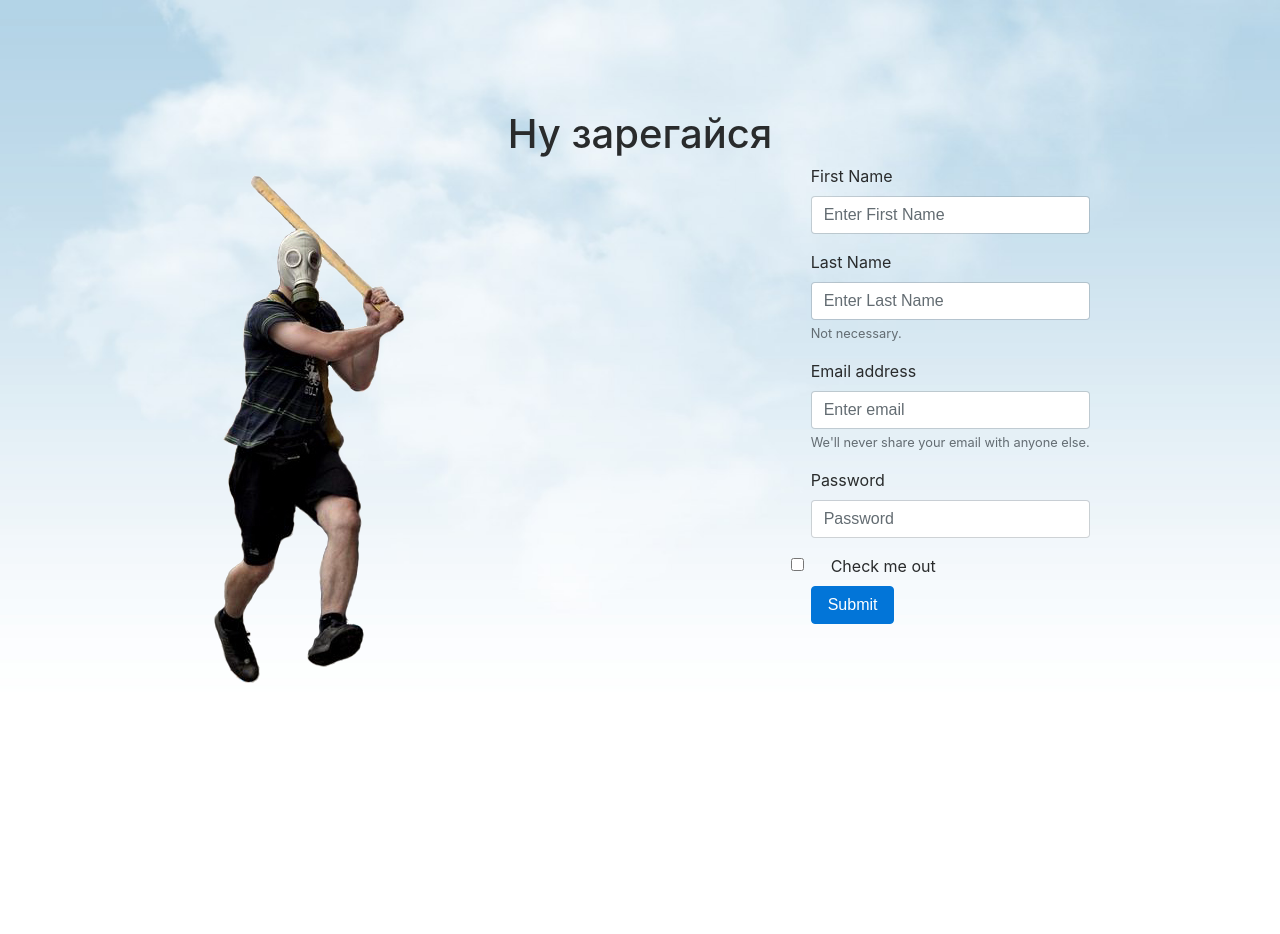
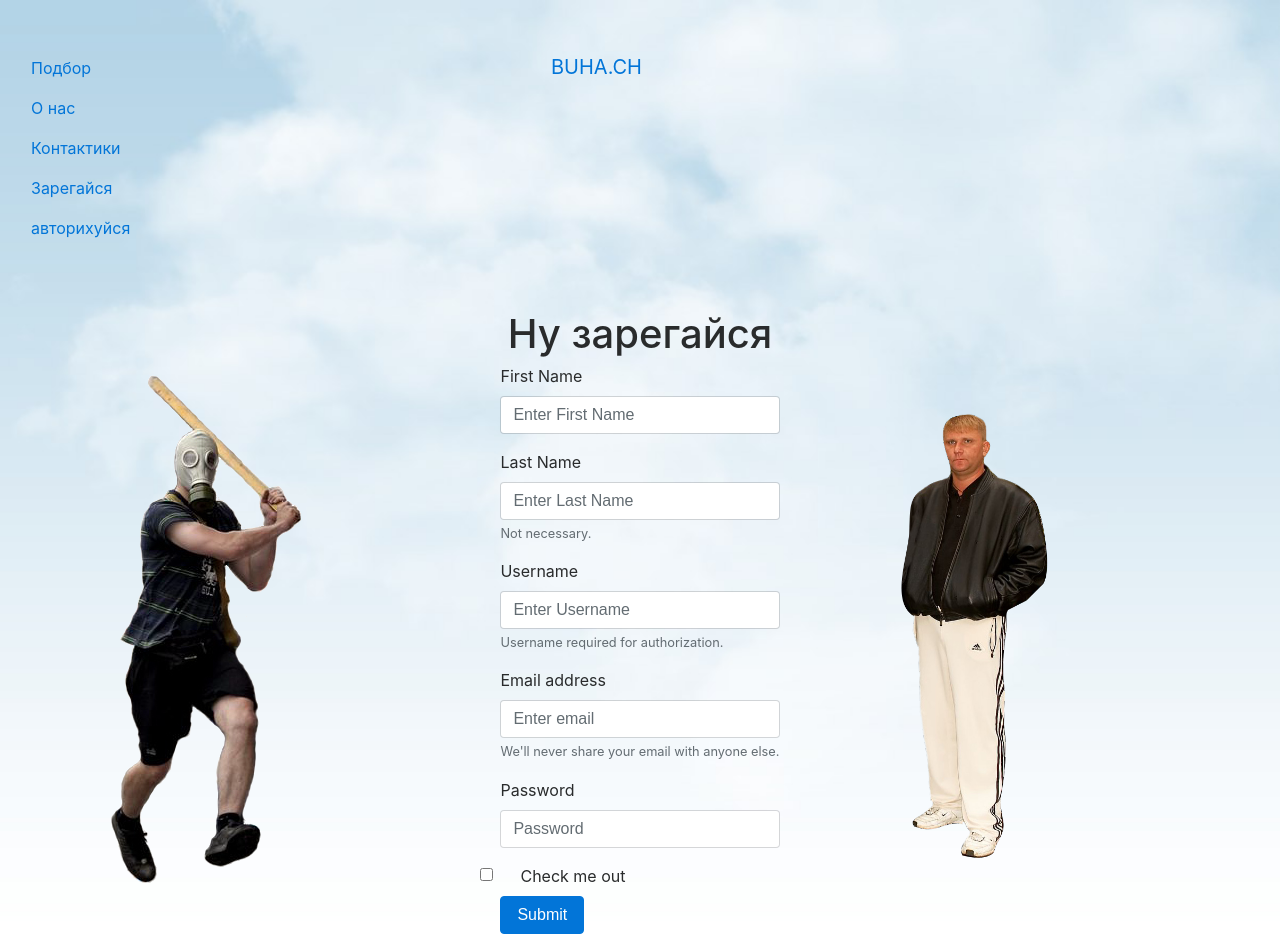
Before and after one commit to subher0/bukhach, a Django app: page /register in a window 1280 px wide, after a click that opens the changed part. Before the commit the page ends 683 px from the top, so only its background shows below. Run offline with Django 3.2, Linux system fonts and the light colour scheme; some libraries are stand-ins or nearby versions.

Commit message:
registration panel complete

```diff
--- a/bukhach/forms.py
+++ b/bukhach/forms.py
@@ -3,5 +3,9 @@ from django import forms
 class RegisterForm(forms.Form):
     first_nameField = forms.CharField(label='first_name', max_length=20)
     last_nameField = forms.CharField(label='last_name', max_length=20)
+    usernameField = forms.CharField(label='username', max_length=20)
     emailField = forms.CharField(label='email', max_length=20)
     passwordField = forms.CharField(label='password', max_length=20)
+
+class Sign_inForm(forms.Form):
+    first_nameField = forms.CharField(label='first_name', max_length=20)
--- a/bukhach/templates/bukhach/general.html
+++ b/bukhach/templates/bukhach/general.html
@@ -33,6 +33,9 @@
                         <li class="nav-item">
                             <a class="nav-link" href="/register">Зарегайся</a>
                         </li>
+                        <li class="nav-item">
+                            <a class="nav-link" href="/login">авторихуйся</a>
+                        </li>
                 </div>
                 <div class="col-2">
                     <a class="navbar-brand" href="/">BUHA.CH</a>
@@ -43,5 +46,16 @@
 </nav>
 {% block content %}
 {% endblock content %}
+
+<script src="https://code.jquery.com/jquery-3.2.1.slim.min.js"
+        integrity="sha384-KJ3o2DKtIkvYIK3UENzmM7KCkRr/rE9/Qpg6aAZGJwFDMVNA/GpGFF93hXpG5KkN"
+        crossorigin="anonymous"></script>
+<script src="https://cdnjs.cloudflare.com/ajax/libs/popper.js/1.12.9/umd/popper.min.js"
+        integrity="sha384-ApNbgh9B+Y1QKtv3Rn7W3mgPxhU9K/ScQsAP7hUibX39j7fakFPskvXusvfa0b4Q"
+        crossorigin="anonymous"></script>
+<script src="https://maxcdn.bootstrapcdn.com/bootstrap/4.0.0-beta.3/js/bootstrap.min.js"
+        integrity="sha384-a5N7Y/aK3qNeh15eJKGWxsqtnX/wWdSZSKp+81YjTmS15nvnvxKHuzaWwXHDli+4"
+        crossorigin="anonymous"></script>
+
 </body>
 </html>
--- a/bukhach/templates/bukhach/register.html
+++ b/bukhach/templates/bukhach/register.html
@@ -13,23 +13,33 @@
                         <input name="first_nameField" value="{{ form.first_nameField.value }}" type="text"
                                class="form-control" id="InputFirstName" placeholder="Enter First Name">
                     </div>
-
                     <div class="form-group">
                         <label for="InputLastName">Last Name</label>
-                <input name="last_nameField" value="{{ form.last_nameField.value }}" type="text" class="form-control" id="InputLastName" placeholder="Enter Last Name">
+                        <input name="last_nameField" value="{{ form.last_nameField.value }}" type="text"
+                               class="form-control" id="InputLastName" placeholder="Enter Last Name">
                         <small id="LastNameHelp" class="form-text text-muted">Not necessary.
                         </small>
                     </div>
                     <div class="form-group">
+                        <label for="InputUsername">Username</label>
+                        <input name="usernameField" value="{{ form.usernameField.value }}" type="text"
+                               class="form-control" id="InputUsername" placeholder="Enter Username">
+                        <small id="usernameHelp" class="form-text text-muted">Username required for authorization.
+                        </small>
+                    </div>
+                    <div class="form-group">
                         <label for="InputEmail1">Email address</label>
-                <input name="emailField" value="{{ form.emailField.value }}" type="email" class="form-control" id="InputEmail1" aria-describedby="emailHelp"
+                        <input name="emailField" value="{{ form.emailField.value }}" type="email" class="form-control"
+                               id="InputEmail1" aria-describedby="emailHelp"
                                placeholder="Enter email">
-                <small id="emailHelp" class="form-text text-muted">We'll never share your email with anyone else.
+                        <small id="emailHelp" class="form-text text-muted">We'll never share your email with anyone
+                            else.
                         </small>
                     </div>
                     <div class="form-group">
                         <label for="InputPassword1">Password</label>
-                <input name="passwordField" value="{{ form.passwordField.value }}" type="password" class="form-control" id="InputPassword1" placeholder="Password">
+                        <input name="passwordField" value="{{ form.passwordField.value }}" type="password"
+                               class="form-control" id="InputPassword1" placeholder="Password">
                     </div>
                     <div class="form-check">
                         <input type="checkbox" class="form-check-input" id="exampleCheck1">
@@ -38,5 +48,9 @@
                     <button type="submit" class="btn btn-primary">Submit</button>
                 </form>
             </div>
-
+            <div class="col-lg-4 mx-auto">
+                <img src="img/svidetel.png" class="img-fluid pt-5 ml-5" style="max-height: 500px">
+            </div>
+        </div>
+    </div>
 {% endblock content %}
--- a/bukhach/urls.py
+++ b/bukhach/urls.py
@@ -8,4 +8,5 @@ urlpatterns = [
     path(r'match', main_views.match_view),
     path(r'contacts', main_views.contacts_view),
     path(r'register', authorization_views.register_view),
+    path(r'login', authorization_views.login_view),
 ]
--- a/bukhach/views/authorization_views.py
+++ b/bukhach/views/authorization_views.py
@@ -16,6 +16,15 @@ def register_view(request):
 def register_user(request):
     form = RegisterForm(request.POST)
     if form.is_valid():
-        user = User.objects.create_user(form.cleaned_data['first_nameField'],
+        user = User.objects.create_user(form.cleaned_data['usernameField'],
                                         form.cleaned_data['emailField'], form.cleaned_data['passwordField'])
+        user.first_name = form.cleaned_data['first_nameField']
+        user.last_name = form.cleaned_data['last_nameField']
         user.save()
+
+def login_view(request):
+    if request.method == 'POST':
+        login_user(request)
+    template = loader.get_template('bukhach/login.html')
+    context = {}
+    return HttpResponse(template.render(context, request))
--- a/static/style.css
+++ b/static/style.css
@@ -23,3 +23,15 @@ body {
     border-radius: 25px;
     border-color: transparent;
 }
+
+.form-signin {
+    padding-top: 100px;
+    max-width: 350px;
+    align-items: center;
+    justify-content: center;
+}
+
+.img_for_login {
+    max-height: 200px;
+    margin-left: 25px;
+}
```
Also changed, not shown: bukhach/templates/bukhach/login.html (added, +24 -0 lines), bukhach/templates/bukhach/match.html (+1 -9 lines). Lines whose indentation alone changed are shown as unchanged.
